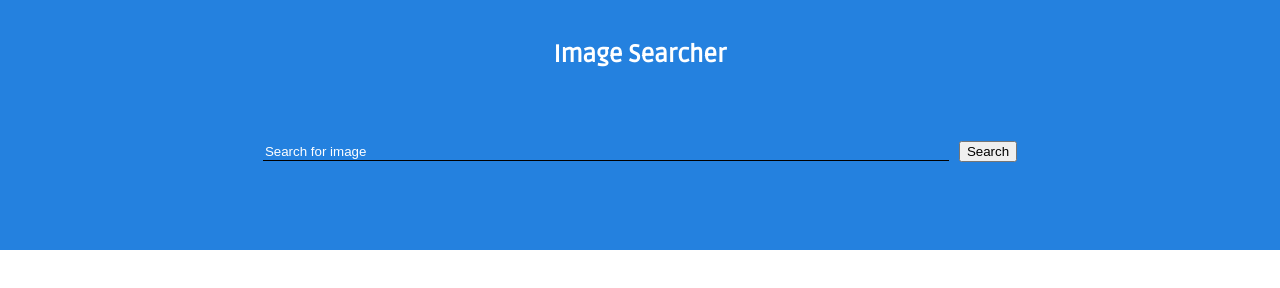
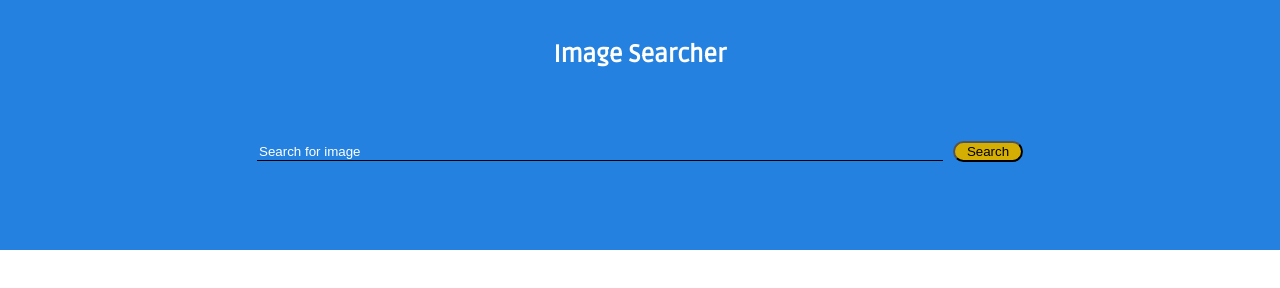
Before and after one commit to kyolf/picture-search, a React app in the folder picture-search/: page / in a window 1280 px wide. Built offline with nearby package versions, Linux system fonts and the light colour scheme.

Commit message:
finish search css

```diff
--- a/picture-search/src/search-bar/_search-bar.scss
+++ b/picture-search/src/search-bar/_search-bar.scss
@@ -9,6 +9,12 @@
   height: 150px;
 }
 
+.search-container button {
+  background-color: #d4ae02;
+  border-radius: 25px;
+  width: 70px;
+}
+
 .search-container form {
   margin: 70px 20px;
   text-align: center;
@@ -18,6 +24,7 @@
   @include input-border(none);
   background-color: $title-search-bg-color;
   border-bottom: 1px solid black;
+  color: white;
   margin-right: 10px;
   width: 55%;
 }
```
Also changed, not shown: picture-search/src/index.css, 1 other file.
